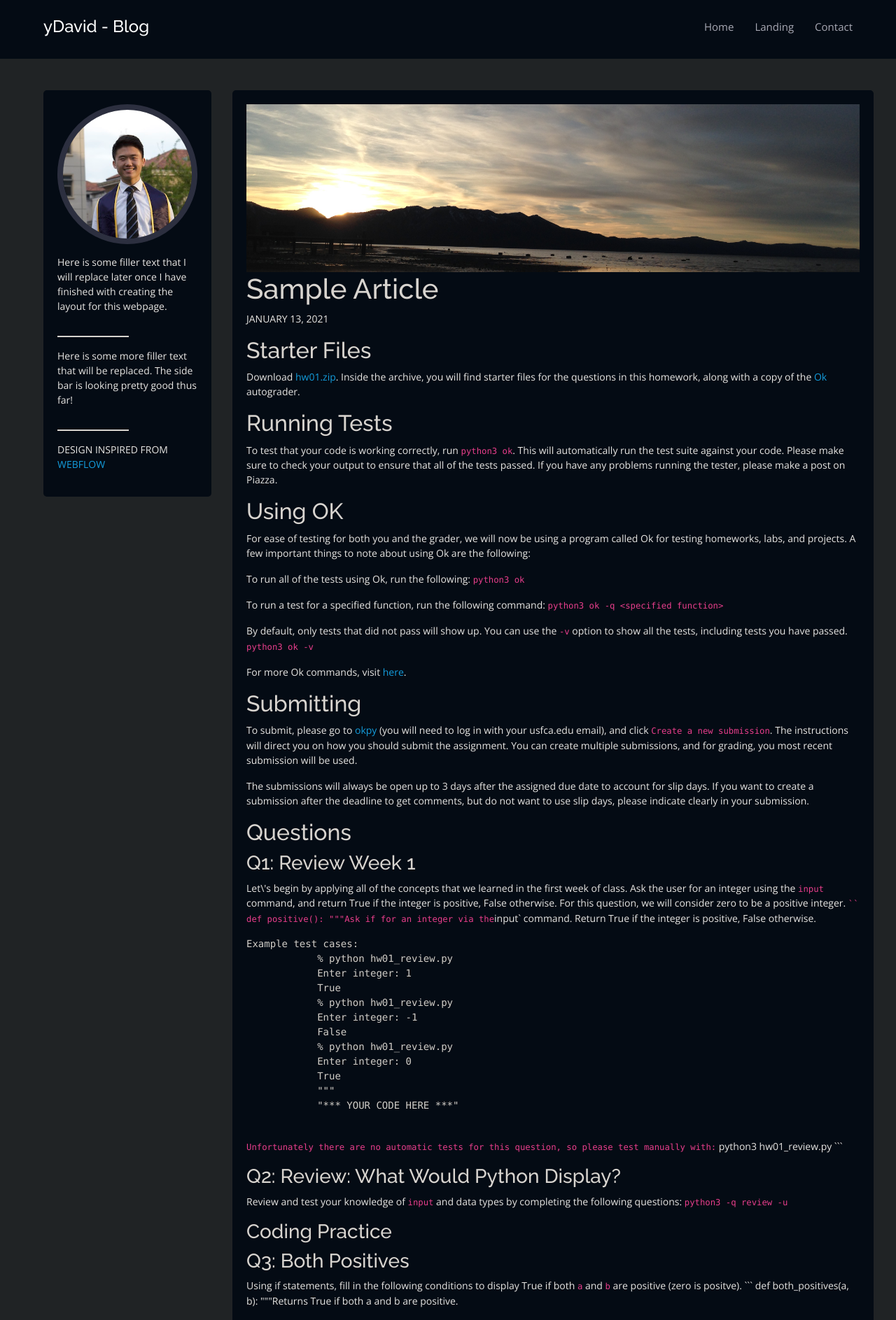
After one commit to david-yan/ydavid.me, a Flask app: page /post in a window 1280 px wide. The commit adds this page. Shown: the top 1887 px of the page at 70% size. Run offline with Flask 2, Linux system fonts and the light colour scheme; some libraries are stand-ins or nearby versions.

Commit message:
Add post template and beginning of post model

````diff
--- a/app/assets/css/style.css
+++ b/app/assets/css/style.css
@@ -119,6 +119,10 @@ hr {
 #blog p {
   font-size: 14px;
   color: #e8e6e3;
+}
+
+#blog pre {
+  color: rgb(209, 205, 199);
 }
 
 /*--------------------------------------------------------------
@@ -253,6 +257,29 @@ hr {
   position: absolute;
   width: 240px;
   height: 240px;
+}
+
+/*--------------------------------------------------------------
+# Blog Posts
+--------------------------------------------------------------*/
+#blog .article {
+  height: auto;
+  margin-bottom: 15px;
+  width: 100%;
+  max-width: 100%;
+}
+
+#blog .article .frame {
+  position: relative;
+  height: 240px!important;
+  width: 100%;
+  overflow: hidden;
+}
+
+#blog .article img {
+  position: absolute;
+  width: 100%;
+  top: -150px;
 }
 
 /*--------------------------------------------------------------
--- a/app/routes.py
+++ b/app/routes.py
@@ -10,6 +10,10 @@ def index():
 def blog():
     return render_template('blog.html')
 
+@app.route('/post')
+def post():
+    return render_template('post.html')
+
 @app.route('/assets/<path:path>')
 def asset(path):
     return send_from_directory('assets', path)
--- /dev/null
+++ b/app/templates/post.html
@@ -0,0 +1,163 @@
+{% extends "base.html" %}
+
+{% block title %}Blog{% endblock %}
+
+{% block body_class %}blog{% endblock %}
+
+{% block body %}
+
+<!-- ======= Blog Header ======= -->
+<div id="blog-header">
+  <div class="w-container d-flex align-items-center">
+    <a href="/blog" class="site-name mr-auto"><h1>yDavid - Blog</h1></a>
+    <nav class="nav-bar">
+      <ul>
+        <li><a href="/blog"><span>Home</span></a></li>
+        <li><a href="/"><span>Landing</span></a></li>
+        <li><a href="/contact"><span>Contact</span></a></li>
+      </ul>
+    </nav>
+  </div>
+</div>
+
+<div id="blog">
+  <div class="w-container d-flex">
+    <div class="box sidebar d-flex align-items-center flex-column">
+      <div class="profile-frame rounded-circle">
+        <img src="assets/img/grad_profile.jpg" alt="">
+      </div>
+      <p>Here is some filler text that I will replace later once I have finished with creating the layout for this webpage.</p>
+      <hr>
+      <p>Here is some more filler text that will be replaced. The side bar is looking pretty good thus far!</p>
+      <hr>
+      <p>DESIGN INSPIRED FROM <a href="https://webflow.com/templates/html/denali-blog-website-template">WEBFLOW</a></p>
+    </div>
+
+    <div class="d-flex flex-column">
+      <div class="article box d-flex flex-column">
+        <div class="frame">
+          <img src="/assets/img/2015_tahoe_sunset.jpg" alt="">
+        </div>
+        <div class="text flex-grow-1">
+            <h1>Sample Article</h1>
+            <p class="subtext">JANUARY 13, 2021</p>
+            <h2>Starter Files</h2>
+            <p>Download <a href="https://github.com/david-yan/CS110_starter_code/blob/master/hw01.zip?raw=true">hw01.zip</a>. Inside the archive,
+            you will find starter files for the questions in this homework, along with a copy of the <a href="https://cs61a.org/lab/lab01/ok">Ok</a>
+            autograder.</p>
+            <h2>Running Tests</h2>
+            <p>To test that your code is working correctly, run <code>python3 ok</code>. This will automatically run the test suite against your code.
+            Please make sure to check your output to ensure that all of the tests passed. If you have any problems running the tester,
+            please make a post on Piazza.</p>
+            <h2>Using OK</h2>
+            <p>For ease of testing for both you and the grader, we will now be using a program called Ok for testing homeworks, labs, and
+            projects. A few important things to note about using Ok are the following:</p>
+            <p>To run all of the tests using Ok, run the following:
+            <code>python3 ok</code></p>
+            <p>To run a test for a specified function, run the following command:
+            <code>python3 ok -q &lt;specified function&gt;</code></p>
+            <p>By default, only tests that did not pass will show up. You can use the <code>-v</code> option to show all the tests, including tests
+            you have passed.
+            <code>python3 ok -v</code></p>
+            <p>For more Ok commands, visit <a href="https://cal-cs-61a-staff.github.io/ok-help/">here</a>.</p>
+            <h2>Submitting</h2>
+            <p>To submit, please go to <a href="https://okpy.org/usf/cs110/sp20/hw01/">okpy</a> (you will need to log in with your usfca.edu email),
+            and click <code>Create a new submission</code>. The instructions will direct you on how you should submit the assignment. You can create
+            multiple submissions, and for grading, you most recent submission will be used.</p>
+            <p>The submissions will always be open up to 3 days after the assigned due date to account for slip days. If you want to create
+            a submission after the deadline to get comments, but do not want to use slip days, please indicate clearly in your submission.</p>
+            <h2>Questions</h2>
+            <h3>Q1: Review Week 1</h3>
+            <p>Let\'s begin by applying all of the concepts that we learned in the first week of class. Ask the user for an integer using
+            the <code>input</code> command, and return True if the integer is positive, False otherwise. For this question, we will consider zero
+            to be a positive integer.
+            <code>``
+            def positive():
+                """Ask if for an integer via the</code>input` command.
+                Return True if the integer is positive, False otherwise.</p>
+            <pre><code>Example test cases:
+            % python hw01_review.py
+            Enter integer: 1
+            True
+            % python hw01_review.py
+            Enter integer: -1
+            False
+            % python hw01_review.py
+            Enter integer: 0
+            True
+            """
+            "*** YOUR CODE HERE ***"
+            </code></pre>
+            <p><code>Unfortunately there are no automatic tests for this question, so please test manually with:</code>
+            python3 hw01_review.py
+            ```</p>
+            <h3>Q2: Review: What Would Python Display?</h3>
+            <p>Review and test your knowledge of <code>input</code> and data types by completing the following questions:
+            <code>python3 -q review -u</code></p>
+            <h3>Coding Practice</h3>
+            <h3>Q3: Both Positives</h3>
+            <p>Using if statements, fill in the following conditions to display True if both <code>a</code> and <code>b</code> are positive (zero is positve).
+            ```
+            def both_positives(a, b):
+                """Returns True if both a and b are positive.</p>
+            <pre><code>&gt;&gt;&gt; both_positives(-1, 1)
+            False
+            &gt;&gt;&gt; both_positives(1, 1)
+            True
+            &gt;&gt;&gt; both_positives(0, 1)
+            True
+            """
+            if ____:
+                return True
+            else:
+                return False
+            </code></pre>
+            <p><code>Using Ok, test your code with:</code>
+            python3 ok -q both_positives
+            ```</p>
+            <h3>Q4: Get Item</h3>
+            <p>Let\'s make sure we understand lists and indexes. Given a list, <code>lst</code>, and a number, <code>n</code>, return the <code>n</code>th element of <code>lst</code>.
+            Please look at the tests if you are confused.
+            ```
+            def get_item(lst, n):
+                """ Returns the nth element of the lst, or None if the element doesn\'t exist.</p>
+            <pre><code>&gt;&gt;&gt; get_item([17, 73, 35, 97], 1)
+            17
+            &gt;&gt;&gt; get_item(\'uniqlo\', 4)
+            \'q\'
+            &gt;&gt;&gt; get_item([1, 2, 3, 4], 5)
+            &gt;&gt;&gt; get_item([1, 2, 3, 4], -1)
+            """
+            if ___ or ___: # &lt;--- Change here.
+                return None
+            output = ___ # &lt;--- Change here.
+            return output
+            </code></pre>
+            <p><code>Using Ok, test your code with:</code>
+            python3 ok -q get_item
+            ```</p>
+            <h3>Q5: If Function</h3>
+            <p>Let\'s replicate an if statement with a little more functionality.
+            ```
+            def if_function(condition, true_result, false_result):
+                """Return true_result if condition is a true value, and false_result otherwise.</p>
+            <pre><code>&gt;&gt;&gt; if_function(True, 2, 3)
+            2
+            &gt;&gt;&gt; if_function(False, 2, 3)
+            3
+            &gt;&gt;&gt; if_function(3==2, 3+2, 3-2)
+            1
+            &gt;&gt;&gt; if_function(3&gt;2, 3+2, 3-2)
+            5
+            """
+            "*** YOUR CODE HERE ***"
+            </code></pre>
+            <p><code>Using Ok, test your code with:</code>
+            python3 ok -q if_function
+            ```</p>
+        </div>
+      </div>
+    </div>
+  </div>
+</main>
+{% endblock %}
--- a/requirements.txt
+++ b/requirements.txt
@@ -1,8 +1,12 @@
 certifi==2020.12.5
 click==7.1.2
 Flask==1.1.2
+Flask-Migrate==2.5.3
+Flask-SQLAlchemy==2.4.4
 gunicorn==20.0.4
 itsdangerous==1.1.0
 Jinja2==2.11.2
+Markdown==3.3.3
 MarkupSafe==1.1.1
+SQLAlchemy==1.3.22
 Werkzeug==1.0.1
````
Also changed, not shown: app/__init__.py (+7 -1 lines), app/models.py (added, +9 -0 lines), config.py (added, +9 -0 lines), app/templates/blog.html (indentation only).
